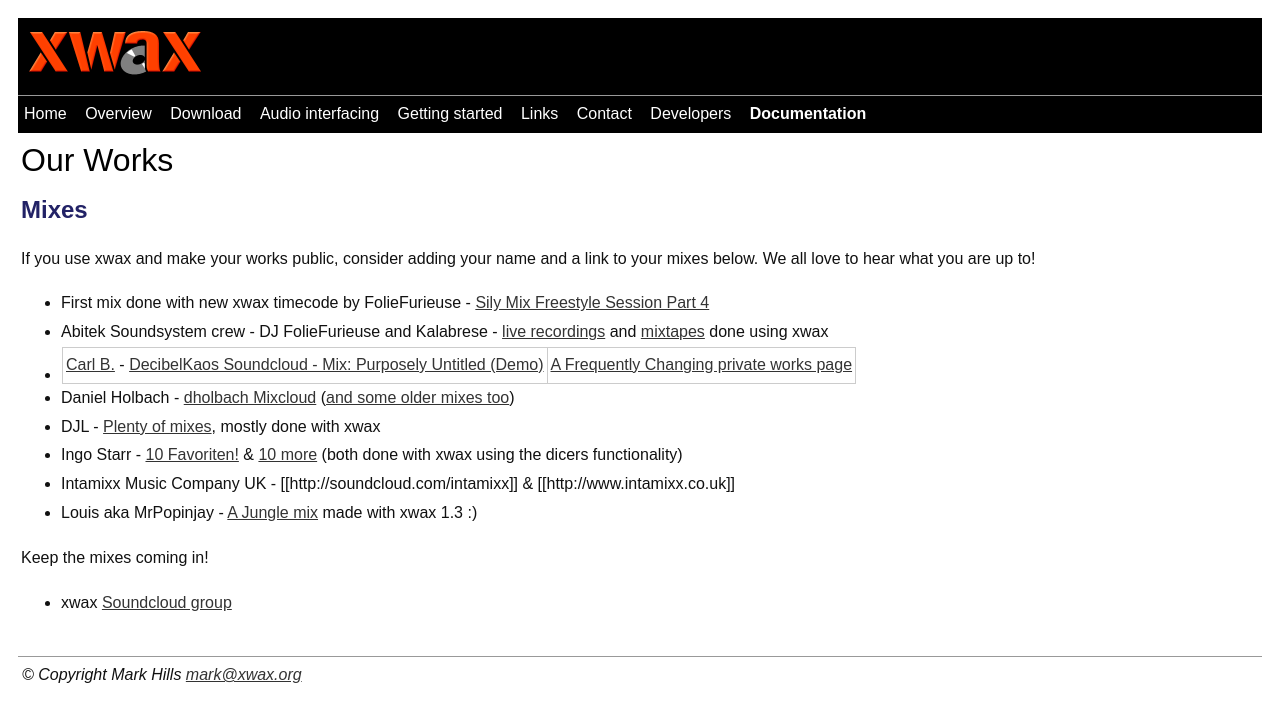
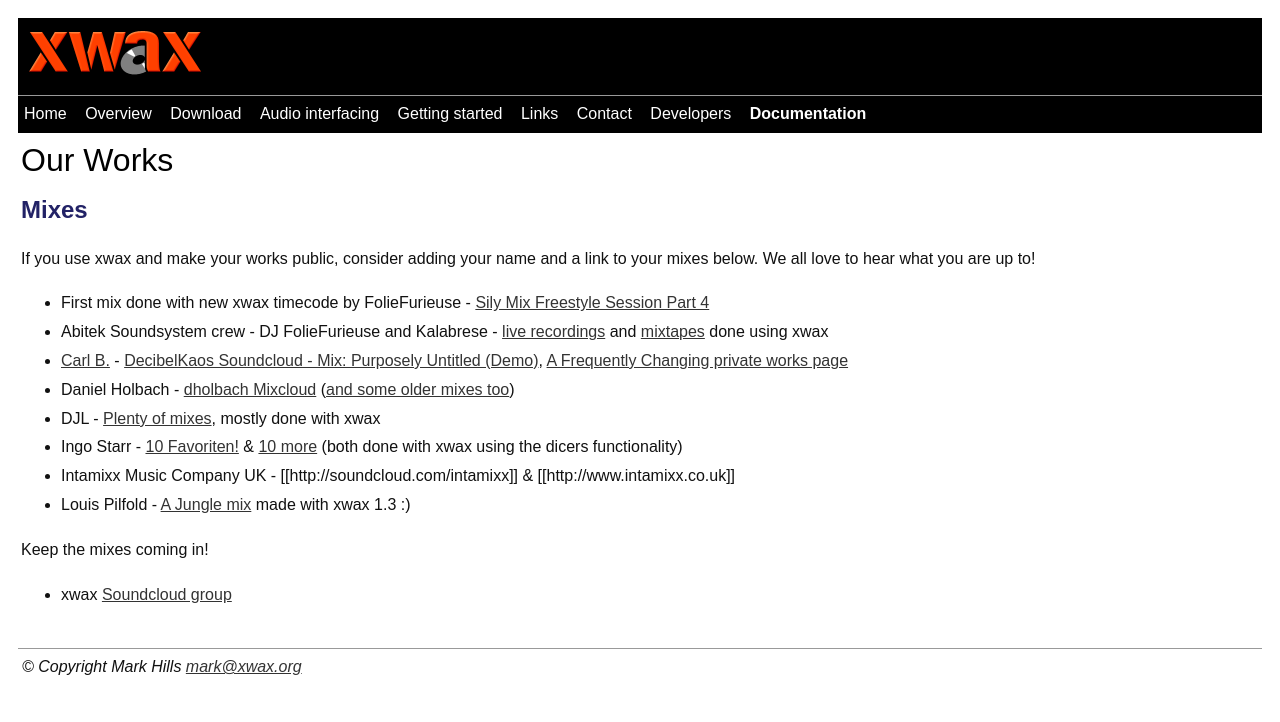
Before and after one commit to xwax/xwax.github.io, a Jekyll site: the page built from our_works.md, in a window 1280 px wide. Shown: the top 722 px of the page. Built offline with Jekyll 4.4.1, drawn with Linux system fonts in a browser that asks for light colours.

Commit message:
Correct our_works formatting

```diff
--- a/our_works.md
+++ b/our_works.md
@@ -11,12 +11,12 @@
 
   * First mix done with new xwax timecode by FolieFurieuse - [Sily Mix Freestyle Session Part 4](https://soundcloud.com/abitek-soundsystem/foliefurieuse-sily-mix-session-4)
   * Abitek Soundsystem crew - DJ FolieFurieuse and Kalabrese - [live recordings](http://abitek.org/p/recordings.html) and [mixtapes](http://abitek.org/p/mixtapes-abitek.html) done using xwax
-  * [Carl B.](decibelkaos@udubstep.com) - [DecibelKaos Soundcloud - Mix: Purposely Untitled (Demo)](http://www.soundcloud.com/DecibelKaos) | [A Frequently Changing private works page](http://www.udubstep.com/DecibelKaos)
+  * [Carl B.](decibelkaos@udubstep.com) - [DecibelKaos Soundcloud - Mix: Purposely Untitled (Demo)](http://www.soundcloud.com/DecibelKaos), [A Frequently Changing private works page](http://www.udubstep.com/DecibelKaos)
   * Daniel Holbach - [dholbach Mixcloud](http://www.mixcloud.com/dholbach) ([and some older mixes too](http://daniel.holba.ch/blog/mixtapes))
   * DJL - [Plenty of mixes](http://www.dj-djl.com), mostly done with xwax
   * Ingo Starr - [10 Favoriten!](http://soundcloud.com/ingo-starr/10-favoriten) & [10 more](http://www.mixcloud.com/Ingo_Starr/ingo-starr-10-more/) (both done with xwax using the dicers functionality)
   * Intamixx Music Company UK - [[http://soundcloud.com/intamixx]] & [[http://www.intamixx.co.uk]]
-  *  Louis aka MrPopinjay - [ A Jungle mix](http://www.mixcrate.com/mrpopinjay/raggawocky-baby-seal-jungle-mix-278911) made with xwax 1.3 :)
+  *  Louis Pilfold - [A Jungle mix](http://www.mixcrate.com/mrpopinjay/raggawocky-baby-seal-jungle-mix-278911) made with xwax 1.3 :)
 
 Keep the mixes coming in!
 
```
